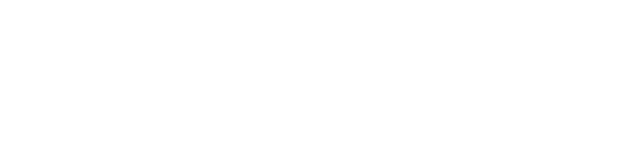
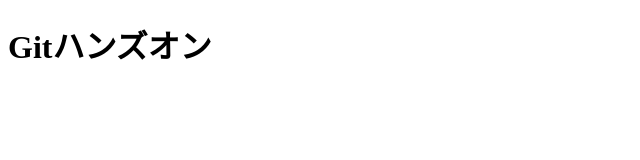
Before and after one commit to 247handa/20170726, a plain HTML site: page ushijima.html in a window 1280 px wide. Shown: the whole page, without its empty margins (0-640 px from the left). Drawn offline with Linux system fonts and the light colour scheme.

Commit message:
h1を追加しました

```diff
--- a/ushijima.html
+++ b/ushijima.html
@@ -7,6 +7,6 @@
   <title>Document</title>
 </head>
 <body>
-
+	<h1>Gitハンズオン</h1>
 </body>
 </html>
```
